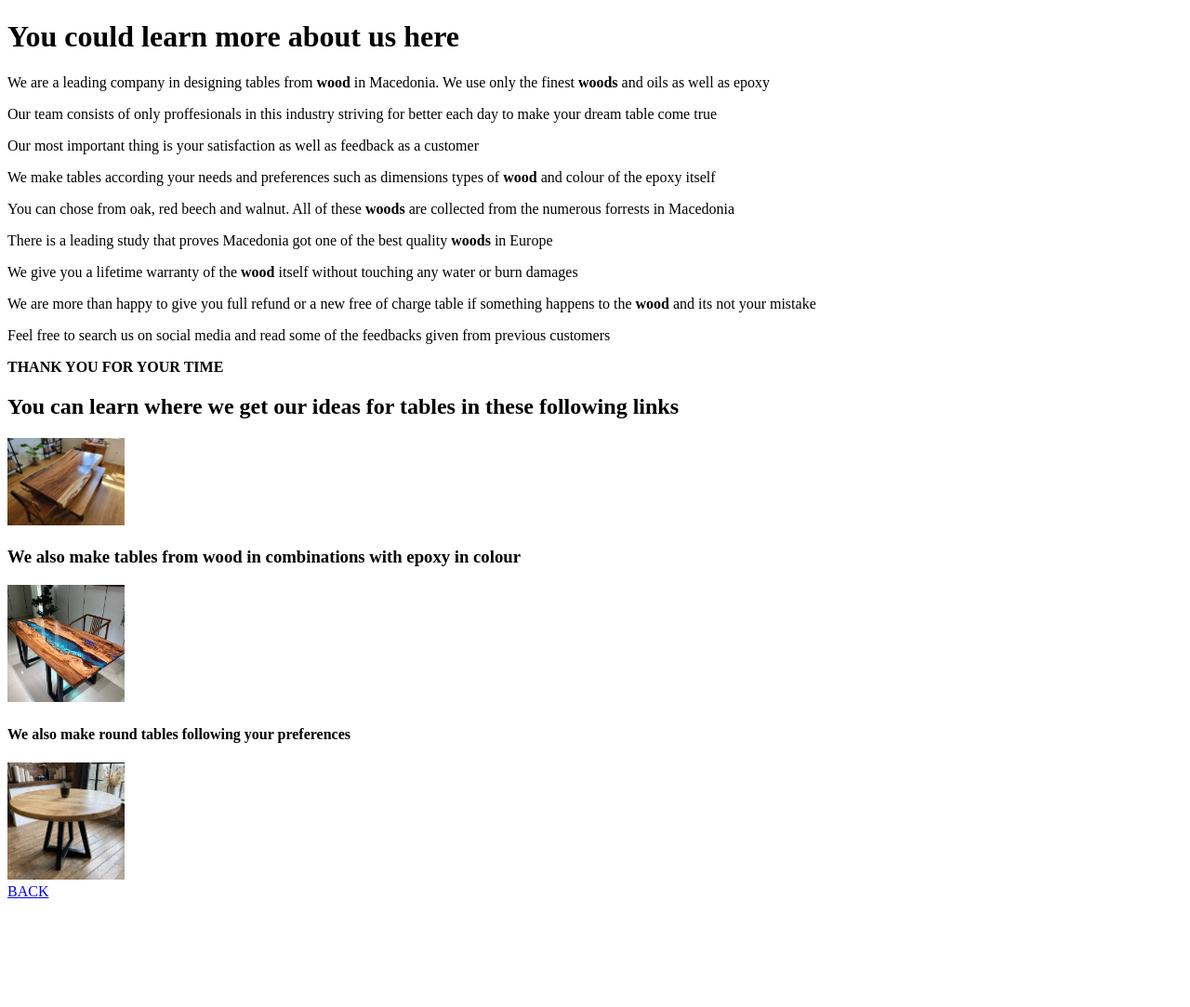
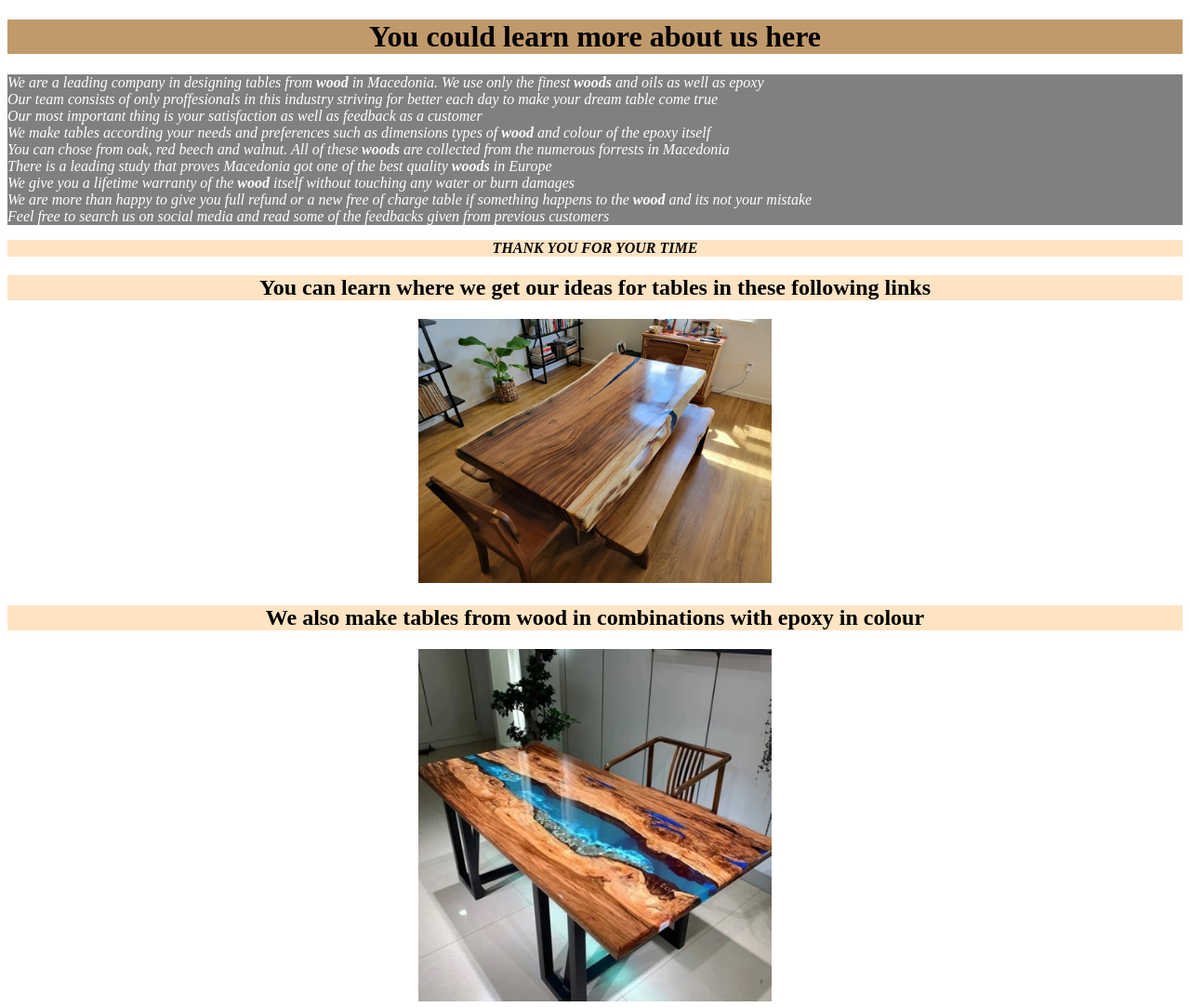
Before and after one commit to Darko2504/Darko2504.github.io, a plain HTML site: page HTML/homeworks/homework2/about/about.html in a window 1280 px wide. Shown: the top 1083 px of the page at 93% size. Before the commit the page ends 976 px from the top, so only its background shows below. Drawn offline with Linux system fonts and the light colour scheme.

Commit message:
Hyperlinks update

```diff
--- a/HTML/homeworks/homework2/about/about.html
+++ b/HTML/homeworks/homework2/about/about.html
@@ -3,54 +3,71 @@
   <head>
     <meta charset="UTF-8" />
     <meta name="viewport" content="width=device-width, initial-scale=1.0" />
+    <link rel="stylesheet" href="../style1.css">
     <title>Document</title>
+   <style type="text/css">
+        h1{
+          text-align: center;
+          background-color:  #C19A6B;
+        }
+        p{
+          color: white;
+          text-align: left;
+          background-color: grey;
+          font-style: italic;
+
+        }
+        h2 {
+          text-align: center;
+          background-color: bisque;
+        }
+        body {
+          text-align: center;
+        }
+
+   </style>
   </head>
   <body>
+    <header>
     <h1>You could learn more about us here</h1>
     <p>
       We are a leading company in designing tables from <strong>wood</strong> in
       Macedonia. We use only the finest <strong>woods</strong> and oils as well
       as epoxy
-    </p>
-    <p>
+   <br>
       Our team consists of only proffesionals in this industry striving for
       better each day to make your dream table come true
-    </p>
-    <p>
+    <br>
       Our most important thing is your satisfaction as well as feedback as a
       customer
-    </p>
 
-    <p>
+      <br>
       We make tables according your needs and preferences such as dimensions
       types of <b>wood</b> and colour of the epoxy itself
-    </p>
-
-    <p>
+    <br>
       You can chose from oak, red beech and walnut. All of these
       <b>woods</b> are collected from the numerous forrests in Macedonia
-    </p>
 
-    <p>
+      <br>
       There is a leading study that proves Macedonia got one of the best quality
       <b>woods</b> in Europe
-    </p>
-
-    <p>
+    <br>
       We give you a lifetime warranty of the <b>wood</b> itself without touching
       any water or burn damages
-    </p>
 
-    <p>
+      <br>
       We are more than happy to give you full refund or a new free of charge
       table if something happens to the <b>wood</b> and its not your mistake
-    </p>
-
-    <p>
+    <br>
         Feel free to search us on social media and read some of the feedbacks given from previous customers
     </p>
 
-    <p><b>THANK YOU FOR YOUR TIME</b></p>
+
+    <p style="background-color: bisque; color: black; text-align: center;"><b>THANK YOU FOR YOUR TIME</b></p>
+  </header>
+<body>
+
+
     <h2>
       You can learn where we get our ideas for tables in these following links
     </h2>
@@ -62,11 +79,11 @@
       <img
         src="../assets/masa5.jpg"
         alt="picture of wooden table"
-        width="10%"
+        width="30%"
       />
     </a>
 
-    <h3>We also make tables from wood in combinations with epoxy in colour</h3>
+    <h2>We also make tables from wood in combinations with epoxy in colour</h3>
 
     <a
       target="_blank"
@@ -75,11 +92,11 @@
       <img
         src="../assets/masa4.jpg"
         alt="picture of wooden table"
-        width="10%"
+        width="30%"
       />
     </a>
 
-    <h4>We also make round tables following your preferences</h4>
+    <h2>We also make round tables following your preferences</h4>
 
     <a
       target="_blank"
@@ -88,10 +105,11 @@
       <img
         src="../assets/masa9.webp"
         alt="picture of wooden table"
-        width="10%"
+        width="30%"
       />
     </a>
     <br />
+  </body>
 
     <a href="../home/home.html">BACK</a>
   </body>
--- /dev/null
+++ b/HTML/homeworks/homework2/style.css
@@ -0,0 +1,18 @@
+h1{
+    text-align: center;
+    background-color: #C19A6B;
+}
+header {
+    text-align: center;
+    background-color: grey;
+}
+body{
+    text-align: center;
+}
+h2 ,h3 ,h4{
+    background-color: bisque;
+}
+footer{
+    text-align: center;
+    background-color:darkgoldenrod;
+}
```
Also changed, not shown: HTML/homeworks/homework2/contact/contact.html (+28 -4 lines), HTML/homeworks/homework2/home/home.html (+24 -12 lines), HTML/homeworks/homework2/style1.css (added).
